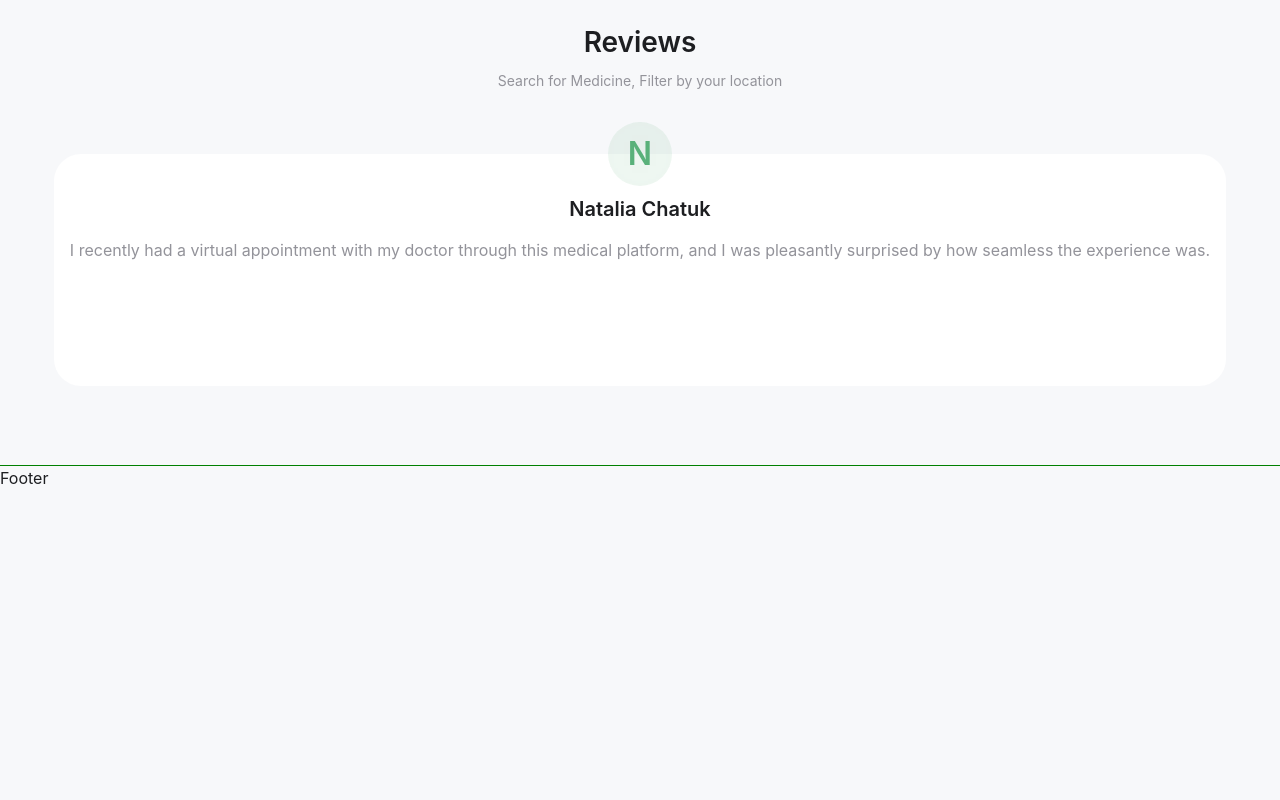
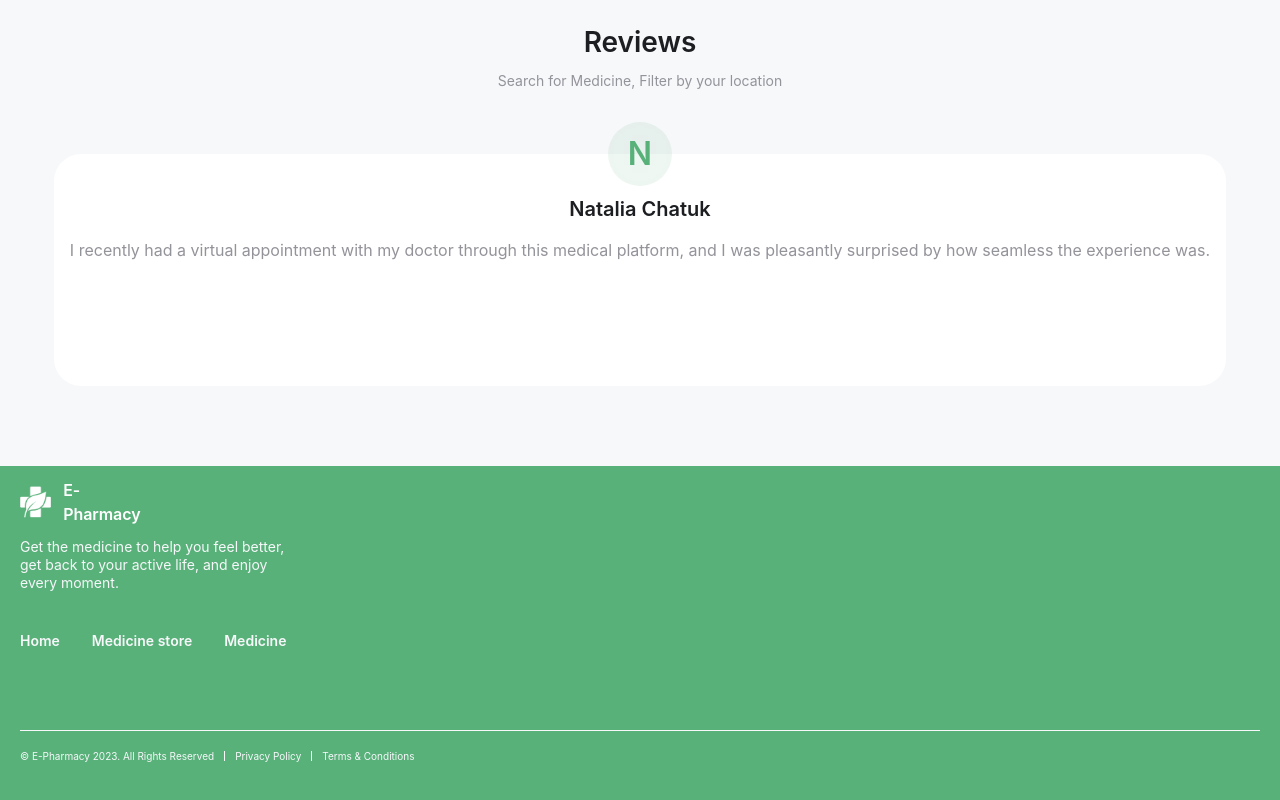
Before and after one commit to svmoskalyov/e-pharmacy, a React (Vite) app: page /home in a window 1280 px wide. Shown: the part 3579-4379 px from the top of the page. Built offline with nearby package versions, Linux system fonts and the light colour scheme.

Commit message:
create Footer

```diff
--- a/src/components/Footer/Footer.module.scss
+++ b/src/components/Footer/Footer.module.scss
@@ -1,4 +1,70 @@
 .footer {
   grid-area: footer;
-  outline: 1px solid green;
+  padding: 20px;
+  color: var(--bg);
+  background-color: var(--accent);
 }
+
+.footerTop {
+  display: flex;
+  flex-direction: column;
+  gap: 20px;
+  margin-bottom: 40px;
+}
+
+.text {
+  width: 274px;
+  font-size: 14px;
+  line-height: 18px;
+}
+
+.footerBody {}
+
+.navList {
+  display: flex;
+  gap: 32px;
+  margin-bottom: 80px;
+}
+
+.navItem {
+  font-size: 14px;
+  font-weight: 600;
+  line-height: 18px;
+}
+
+.navLink {}
+
+.socialList {}
+
+.socialItem {}
+
+.socialLink {}
+
+.line {
+  display: block;
+  margin-bottom: 20px;
+  height: 1px;
+  background-color: var(--bg);
+}
+
+.bottomList {
+  display: flex;
+  flex-wrap: wrap;
+  gap: 10px;
+}
+
+.bottomItem {
+  font-size: 10px;
+  line-height: 10px;
+  text-wrap: nowrap;
+}
+
+.bottomItem:nth-child(2) {
+  padding: 0 10px;
+  border-left: 1px solid var(--bg);
+  border-right: 1px solid var(--bg);
+
+}
+
+.bottomLink {
+}
--- a/src/components/Footer/Footer.tsx
+++ b/src/components/Footer/Footer.tsx
@@ -1,7 +1,80 @@
+import { Link } from 'react-router'
+import Logo from '../ui/Logo'
+import Icon from '../ui/Icon'
 import s from './Footer.module.scss'
 
 function Footer() {
-  return <footer className={s.footer}>Footer</footer>
+  const mobile = true
+
+  return (
+    <footer className={s.footer}>
+      <div className={s.footerTop}>
+        <Logo place="home" />
+        <p className={s.text}>
+          Get the medicine to help you feel better, get back to your active
+          life, and enjoy every moment.
+        </p>
+      </div>
+
+      <div className={s.footerBody}>
+        <ul className={s.navList}>
+          <li className={s.navItem}>
+            <Link to="/home" className={s.navLink}>
+              Home
+            </Link>
+          </li>
+          <li className={s.navItem}>
+            <Link to="/medicine-store" className={s.navLink}>
+              Medicine store
+            </Link>
+          </li>
+          <li className={s.navItem}>
+            <Link to="/medicine" className={s.navLink}>
+              Medicine
+            </Link>
+          </li>
+        </ul>
+
+        {!mobile && (
+          <ul className={s.socialList}>
+            <li className={s.socialItem}>
+              <Link to="#" className={s.socialLink}>
+                <Icon name="facebook" size="28" />
+              </Link>
+            </li>
+            <li className={s.socialItem}>
+              <Link to="#" className={s.socialLink}>
+                <Icon name="instagram" size="28" />
+              </Link>
+            </li>
+            <li className={s.socialItem}>
+              <Link to="#" className={s.socialLink}>
+                <Icon name="youtube" size="28" />
+              </Link>
+            </li>
+          </ul>
+        )}
+      </div>
+
+      <span className={s.line}></span>
+
+      <ul className={s.bottomList}>
+        <li className={s.bottomItem}>
+          &copy; E-Pharmacy 2023. All Rights Reserved
+        </li>
+        <li className={s.bottomItem}>
+          <Link to="#" className={s.bottomLink}>
+            Privacy Policy
+          </Link>
+        </li>
+        <li className={s.bottomItem}>
+          <Link to="#" className={s.bottomLink}>
+            Terms & Conditions
+          </Link>
+        </li>
+      </ul>
+    </footer>
+  )
 }
 
 export default Footer
```
